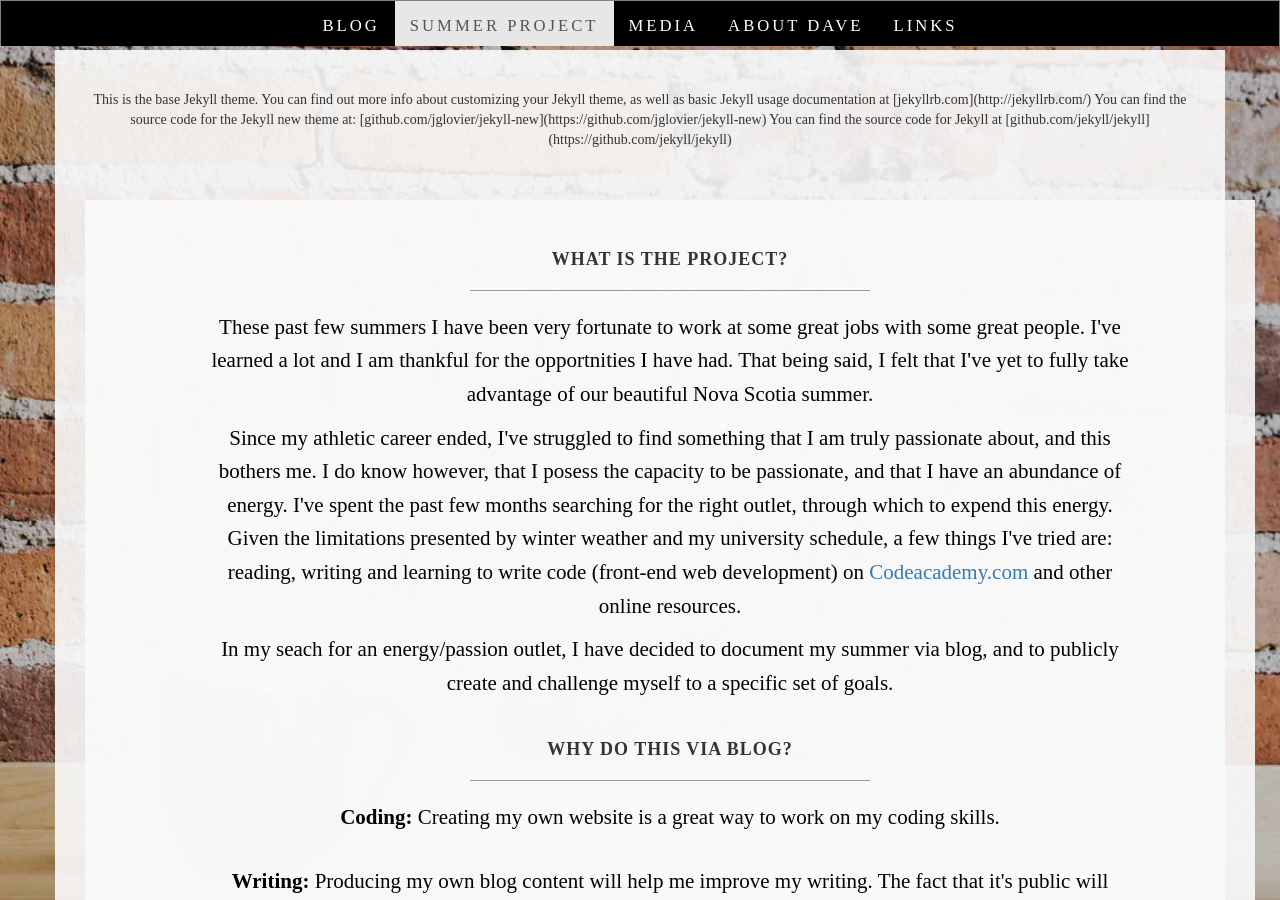
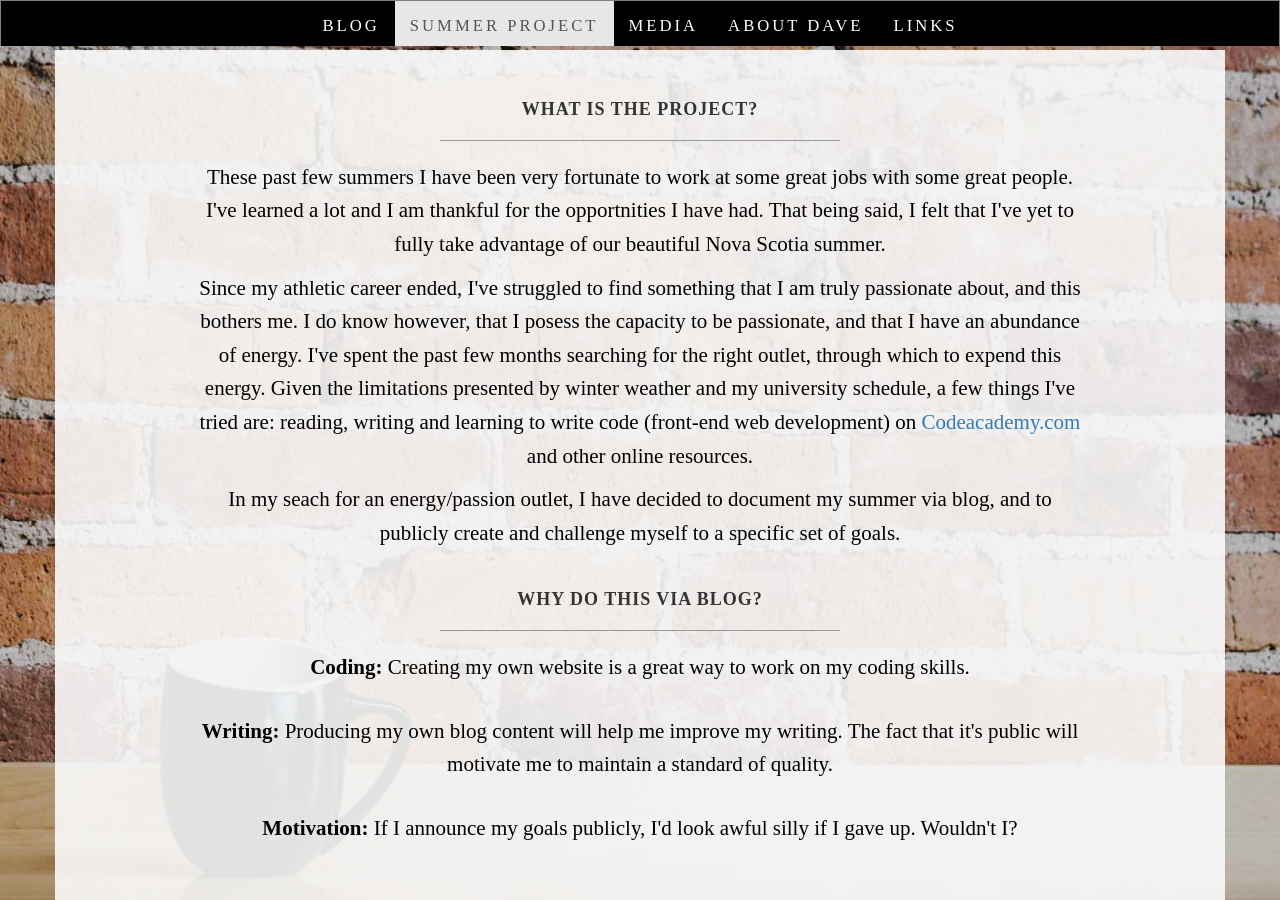
Before and after one commit to cullyman12/cullyman12.github.io, a Jekyll site: the page built from project/index.html, in a window 1280 px wide and 900 px high. Built offline with Jekyll 4.4.1, drawn with Linux system fonts in a browser that asks for light colours.

Commit message:
project 3

```diff
--- a/project/index.html
+++ b/project/index.html
@@ -4,22 +4,10 @@
 permalink: /project/
 ---
 
-This is the base Jekyll theme. You can find out more info about customizing your Jekyll theme, as well as basic Jekyll usage documentation at [jekyllrb.com](http://jekyllrb.com/)
-
-You can find the source code for the Jekyll new theme at: [github.com/jglovier/jekyll-new](https://github.com/jglovier/jekyll-new)
-
-You can find the source code for Jekyll at [github.com/jekyll/jekyll](https://github.com/jekyll/jekyll)
 
 
-<div class="container">
-
-        <div class="row">
-            <div class="box">
-                <div class="col-lg-1 text-center">
-
-
-
-                </div>
+            <div class="col-lg-1 text-center">
+            </div>
                 <div class="col-lg-10 text-center">
                     <h4>What Is The Project?</h4><hr>
                     <p>These past few summers I have been very fortunate to work at some great jobs with some great people. I've learned
@@ -91,7 +79,3 @@
                         </div>
 
                 </div>
-            </div>
-        </div>
-
-    </div>
```
Also changed, not shown: about/index.html (+0 -9 lines).
